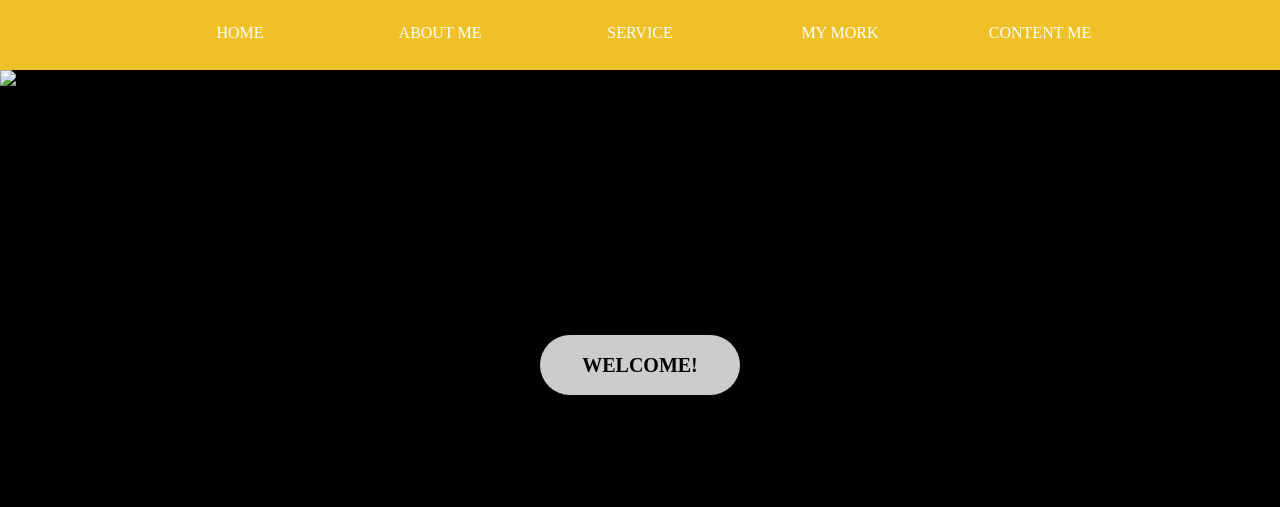
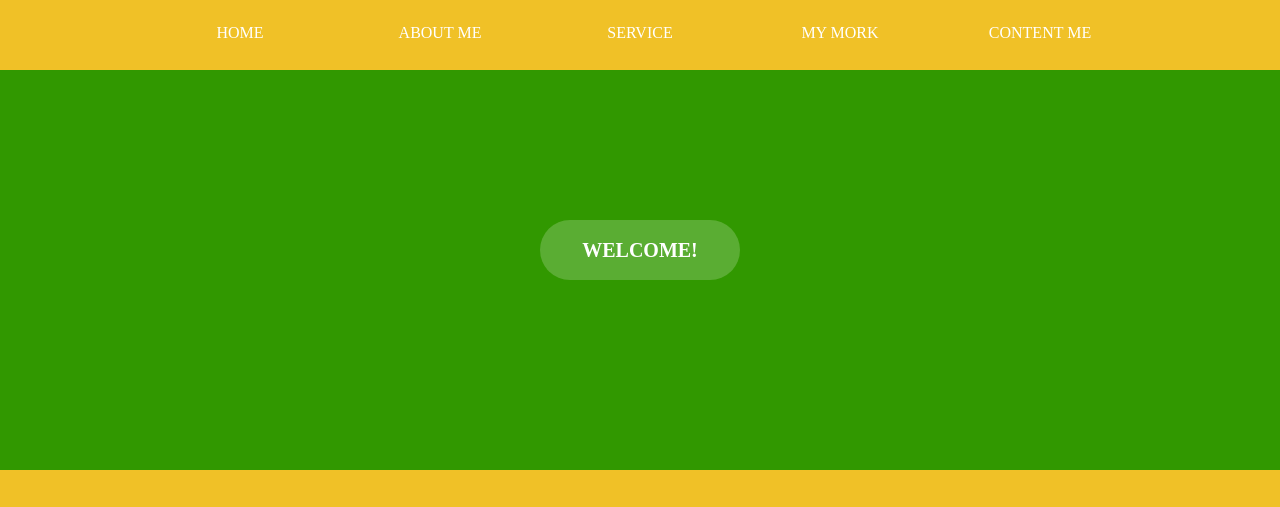
Before and after one commit to choiyourim/dp2019, a plain HTML site: page free_layout.html in a window 1280 px wide. Shown: the part 240-747 px from the top of the page. Drawn offline with Linux system fonts and the light colour scheme.

Commit message:
ㅡㅡㅡ

```diff
--- a/free_layout.html
+++ b/free_layout.html
@@ -25,9 +25,7 @@
         </header>
         <section id="imgslide" class="all">
             <div class="imgs slideasdf">
-                <img src="images1.jpg" all="no">
-                <img src="images2.jpg" all="no">
-                <img src="images3.jpg" all="no">
+                <img src="images/images4.jpg" all="no">
                 <div class="welcome">
                     <p>WELCOME!</p>
                 </div>
--- a/style1.css
+++ b/style1.css
@@ -55,14 +55,13 @@ nav>ul>li:hover{
 .imgs {
     position:relative;
     overflow:hidden;
-    height:630px;
+    height:400px;
     background-color:#000;
   }
 
   .imgs>img {
     width:100%;
     position:absolute;
-    transition:all 1s;
   }
 
   .welcome {
@@ -72,14 +71,14 @@ nav>ul>li:hover{
     width:200px;
     height:60px;
     line-height: 60px;
-    background-color:rgba(255, 255, 255, 0.8);
+    background-color:rgba(255, 255, 255, 0.2);
     border-radius:50px;
     left:50%;
     top:50%;
   }
 
   .welcome p {
-    color: black;
+    color: white;
     font-size: 20px;
     font-weight: bold;
   }
```
Also changed, not shown: images/images1.jpg (added), images/images2.jpg (added), images/images3.jpg (added), images/images4.jpg (added).
